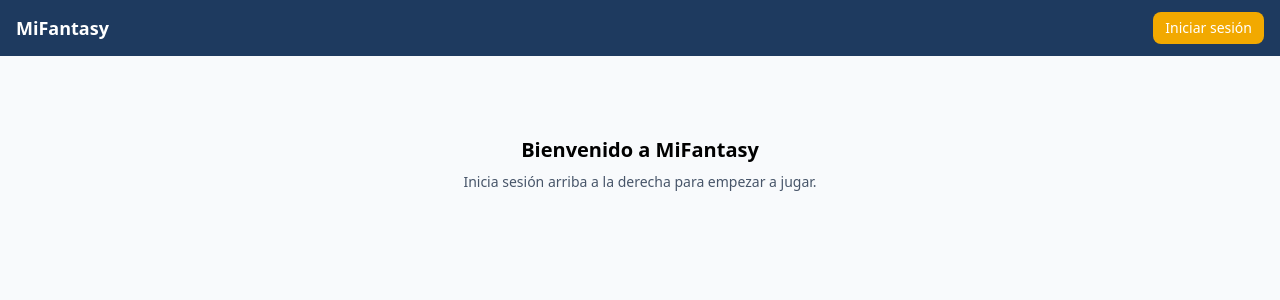
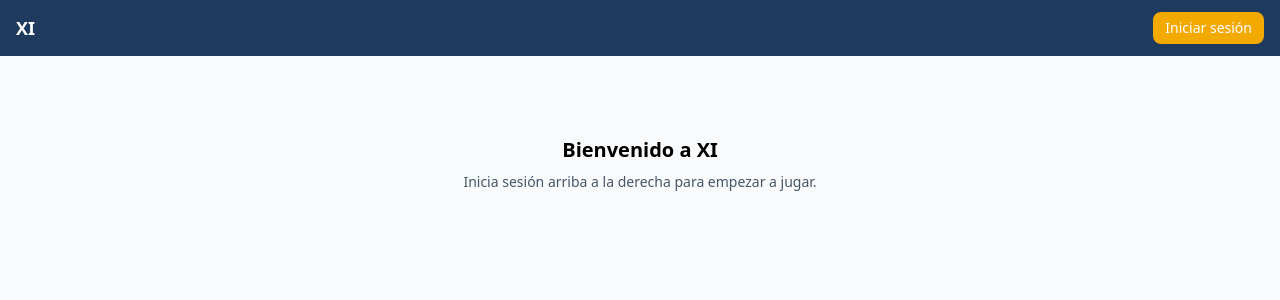
Before and after one commit to Ernaca24/Fantasy-app, a React (Vite) app in the folder frontend/: page / in a window 1280 px wide. Shown: the top 300 px of the page. Built offline with nearby package versions, Linux system fonts and the light colour scheme; no server answers.

Commit message:
Renombrar app a XI

```diff
--- a/frontend/index.html
+++ b/frontend/index.html
@@ -3,7 +3,7 @@
   <head>
     <meta charset="UTF-8" />
     <meta name="viewport" content="width=device-width, initial-scale=1.0" />
-    <title>MiFantasy</title>
+    <title>XI</title>
   </head>
   <body>
     <div id="root"></div>
--- a/frontend/src/App.tsx
+++ b/frontend/src/App.tsx
@@ -12,10 +12,10 @@ export default function App() {
 
       <header className="bg-primary text-white px-4 py-3 flex items-center gap-6 flex-wrap justify-between">
         <div className="flex items-center gap-6 flex-wrap">
-          <span className="font-bold text-lg">MiFantasy</span>
+          <span className="font-bold text-lg">XI</span>
           <SignedIn>
             <nav className="flex gap-4 text-sm flex-wrap">
-              <Link to="/" className="hover:text-accent">Mis Fantasys</Link>
+              <Link to="/" className="hover:text-accent">Mis XI</Link>
               <Link to="/mi-equipo" className="hover:text-accent">Mi Equipo</Link>
               <Link to="/mercado" className="hover:text-accent">Mercado de Fichajes</Link>
               <Link to="/actividad" className="hover:text-accent">Actividad del Mercado</Link>
@@ -41,7 +41,7 @@ export default function App() {
         </SignedIn>
         <SignedOut>
           <div className="text-center py-16">
-            <h1 className="text-xl font-bold mb-2">Bienvenido a MiFantasy</h1>
+            <h1 className="text-xl font-bold mb-2">Bienvenido a XI</h1>
             <p className="text-slate-600 text-sm">Inicia sesión arriba a la derecha para empezar a jugar.</p>
           </div>
         </SignedOut>
```
